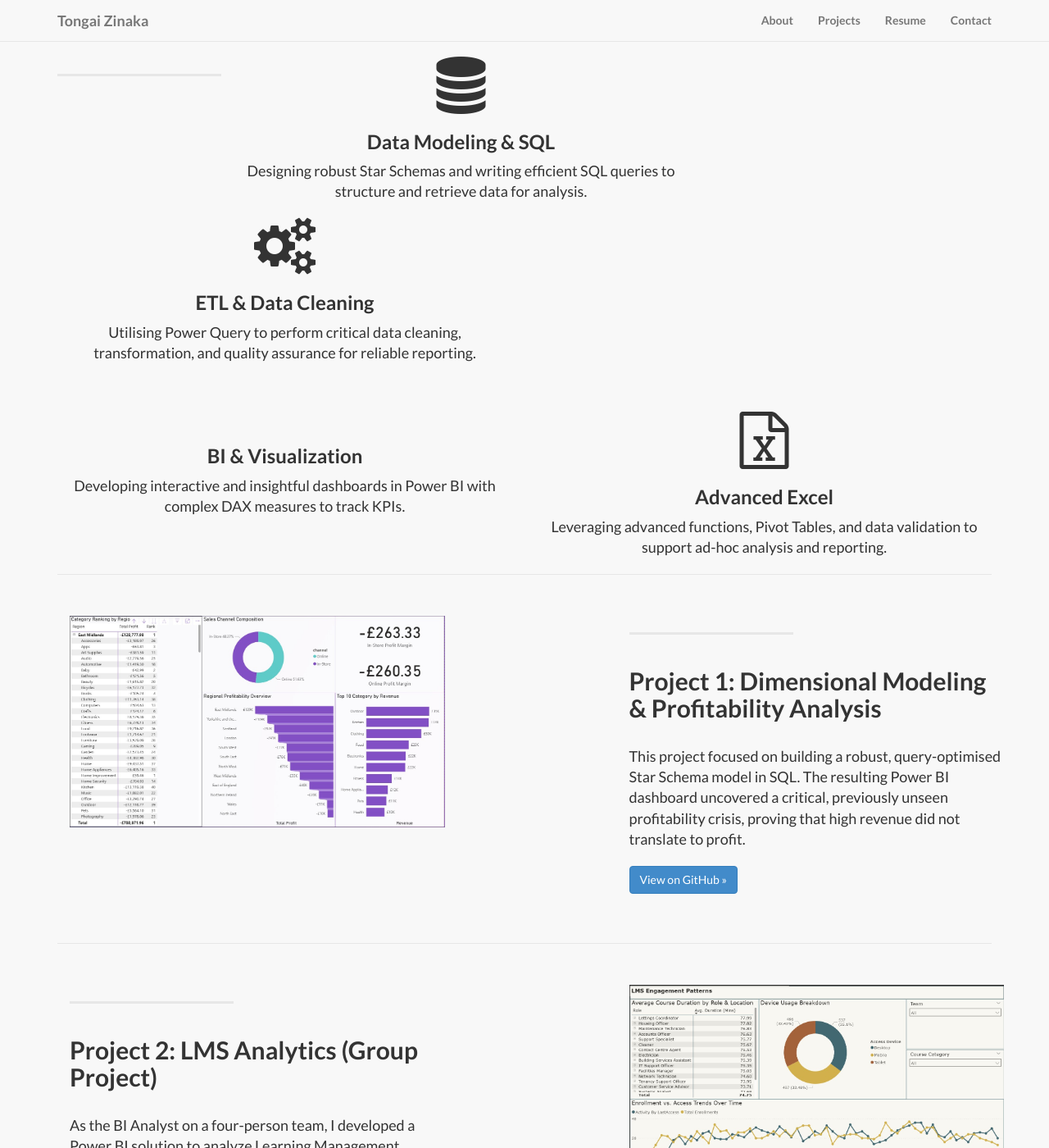
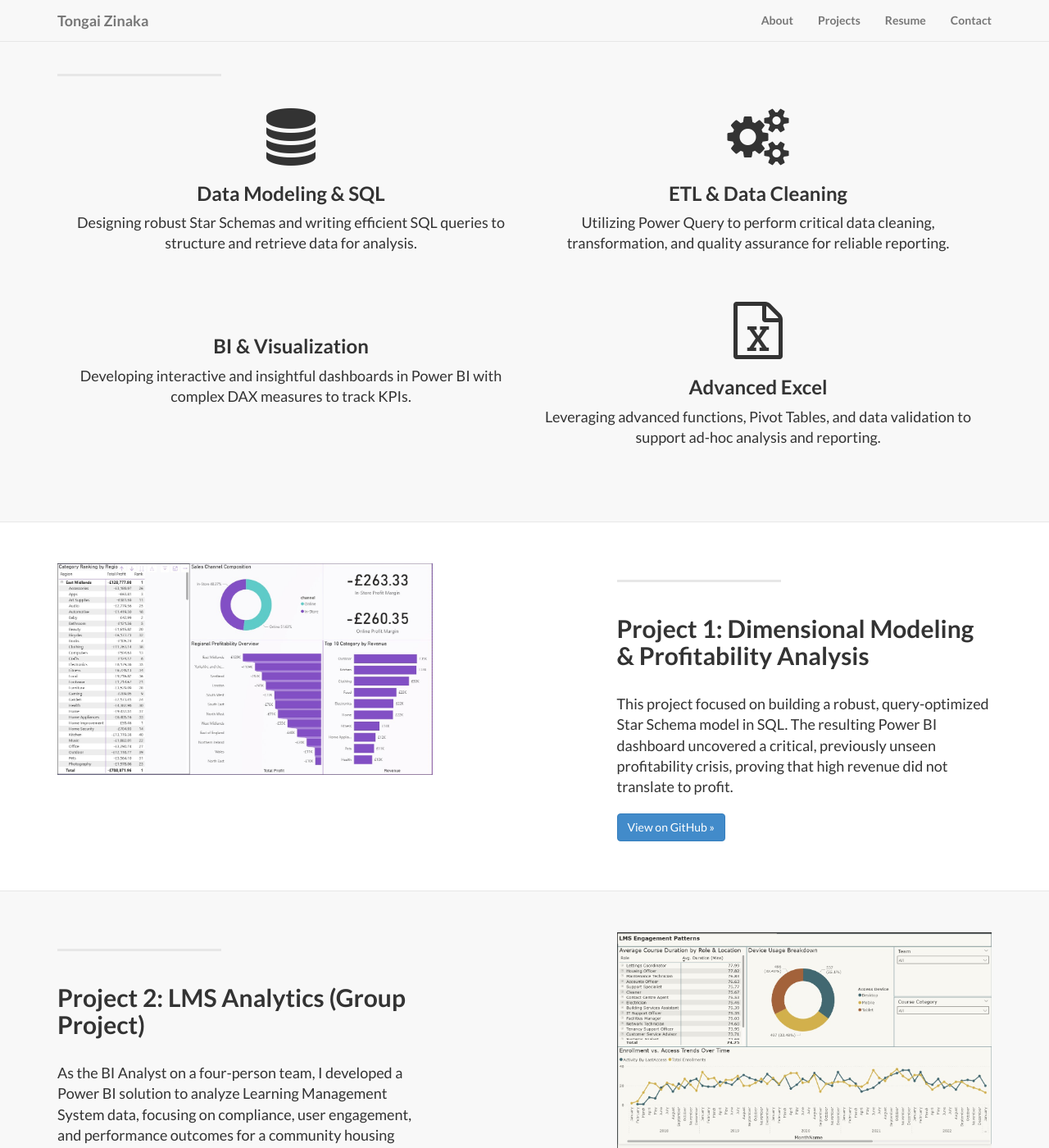
Before and after one commit to Tongai-Zinaka/tongai-zinaka.github.io, a Jekyll site: the page built from index.html, in a window 1280 px wide and 1400 px high, scrolled down 1035 px. Shown: the whole window at 82% size. Built offline with Jekyll 4.4.1, drawn with Linux system fonts in a browser that asks for light colours.

Commit message:
Update index.html

```diff
--- a/index.html
+++ b/index.html
@@ -3,10 +3,8 @@ layout: default
 title: Tongai Zinaka | Data & Business Intelligence Analyst
 ---
 
-<!-- This is a placeholder that Jekyll ignores, but we need it because the layout expects it. -->
+<!-- This anchor is for the 'About' link in the navigation bar -->
 <a name="about"></a>
-
-<!-- Page Content -->
 
 <!-- ABOUT ME & CORE COMPETENCIES SECTION -->
 <div class="content-section-a">
@@ -23,66 +21,70 @@ title: Tongai Zinaka | Data & Business Intelligence Analyst
 
         <hr class="section-heading-spacer">
 
- <!-- Core Competencies with Icons (2x2 Grid) -->
-<div class="row text-center">
-    <!-- First Row -->
-    <div class="col-lg-6 col-md-6 col-sm-6">
+        <!-- Core Competencies with Icons (Table Layout) -->
+        <table style="width: 100%; border: none; margin-top: 40px;">
+            <tbody>
+                <!-- First Row of Skills -->
+                <tr style="text-align: center;">
+                    <td style="width: 50%; vertical-align: top; padding: 20px;">
                         <i class="fa fa-database fa-5x" aria-hidden="true"></i>
                         <h3>Data Modeling & SQL</h3>
                         <p class="lead">Designing robust Star Schemas and writing efficient SQL queries to structure and retrieve data for analysis.</p>
-    </div>
-    <div class="col-lg-6 col-md-6 col-sm-6">
+                    </td>
+                    <td style="width: 50%; vertical-align: top; padding: 20px;">
                         <i class="fa fa-cogs fa-5x" aria-hidden="true"></i>
                         <h3>ETL & Data Cleaning</h3>
-        <p class="lead"> Utilising Power Query to perform critical data cleaning, transformation, and quality assurance for reliable reporting.</p>
-    </div>
-</div>
-<div class="row text-center" style="margin-top: 40px;">
-    <!-- Second Row -->
-    <div class="col-lg-6 col-md-6 col-sm-6">
+                        <p class="lead">Utilizing Power Query to perform critical data cleaning, transformation, and quality assurance for reliable reporting.</p>
+                    </td>
+                </tr>
+                <!-- Second Row of Skills -->
+                <tr style="text-align: center;">
+                    <td style="width: 50%; vertical-align: top; padding: 20px;">
                         <i class="fa fa-bar-chart fa-5x" aria-hidden="true"></i>
                         <h3>BI & Visualization</h3>
                         <p class="lead">Developing interactive and insightful dashboards in Power BI with complex DAX measures to track KPIs.</p>
-    </div>
-    <div class="col-lg-6 col-md-6 col-sm-6">
+                    </td>
+                    <td style="width: 50%; vertical-align: top; padding: 20px;">
                         <i class="fa fa-file-excel-o fa-5x" aria-hidden="true"></i>
                         <h3>Advanced Excel</h3>
                         <p class="lead">Leveraging advanced functions, Pivot Tables, and data validation to support ad-hoc analysis and reporting.</p>
-    </div>
+                    </td>
+                </tr>
+            </tbody>
+        </table>
+
     </div>
     <!-- /.container -->
-
+</div>
 <!-- /.content-section-a -->
 
-<div class="content-section-b">
 
+<!-- This anchor is for the 'Projects' link in the navigation bar -->
 <a name="projects"></a>
 
+<!-- PROJECT 1 SECTION -->
+<div class="content-section-b">
     <div class="container">
-
         <div class="row">
             <div class="col-lg-5 col-lg-offset-1 col-sm-push-6  col-sm-6">
                 <hr class="section-heading-spacer">
                 <div class="clearfix"></div>
                 <h2 class="section-heading">Project 1: Dimensional Modeling & Profitability Analysis</h2>
-                <p class="lead">This project focused on building a robust, query-optimised Star Schema model in SQL. The resulting Power BI dashboard uncovered a critical, previously unseen profitability crisis, proving that high revenue did not translate to profit.</p>
+                <p class="lead">This project focused on building a robust, query-optimized Star Schema model in SQL. The resulting Power BI dashboard uncovered a critical, previously unseen profitability crisis, proving that high revenue did not translate to profit.</p>
                 <p><a class="btn btn-primary" href="https://github.com/Tongai-Zinaka/RDAMP-Dimensional-Model-PowerBI" target="_blank" role="button">View on GitHub »</a></p>
             </div>
             <div class="col-lg-5 col-sm-pull-6  col-sm-6">
                 <img class="img-responsive" src="img/profitability-dashboard-screenshot.png" alt="Profitability Dashboard">
             </div>
         </div>
-
     </div>
     <!-- /.container -->
-
 </div>
 <!-- /.content-section-b -->
 
+<!-- PROJECT 2 SECTION -->
 <div class="content-section-a">
-
     <div class="container">
-
         <div class="row">
             <div class="col-lg-5 col-sm-6">
                 <hr class="section-heading-spacer">
@@ -95,17 +97,14 @@ title: Tongai Zinaka | Data & Business Intelligence Analyst
                 <img class="img-responsive" src="img/lms-dashboard-screenshot.png" alt="LMS Dashboard">
             </div>
         </div>
-
     </div>
     <!-- /.container -->
-
 </div>
 <!-- /.content-section-a -->
 
+<!-- PROJECT 3 SECTION -->
 <div class="content-section-b">
-
     <div class="container">
-
         <div class="row">
             <div class="col-lg-5 col-lg-offset-1 col-sm-push-6  col-sm-6">
                 <hr class="section-heading-spacer">
@@ -118,9 +117,7 @@ title: Tongai Zinaka | Data & Business Intelligence Analyst
                 <img class="img-responsive" src="img/sales-analysis-screenshot.png" alt="Sales Analysis Dashboard">
             </div>
         </div>
-
     </div>
     <!-- /.container -->
-
 </div>
 <!-- /.content-section-b -->
```
Lines whose indentation alone changed are shown as unchanged.
